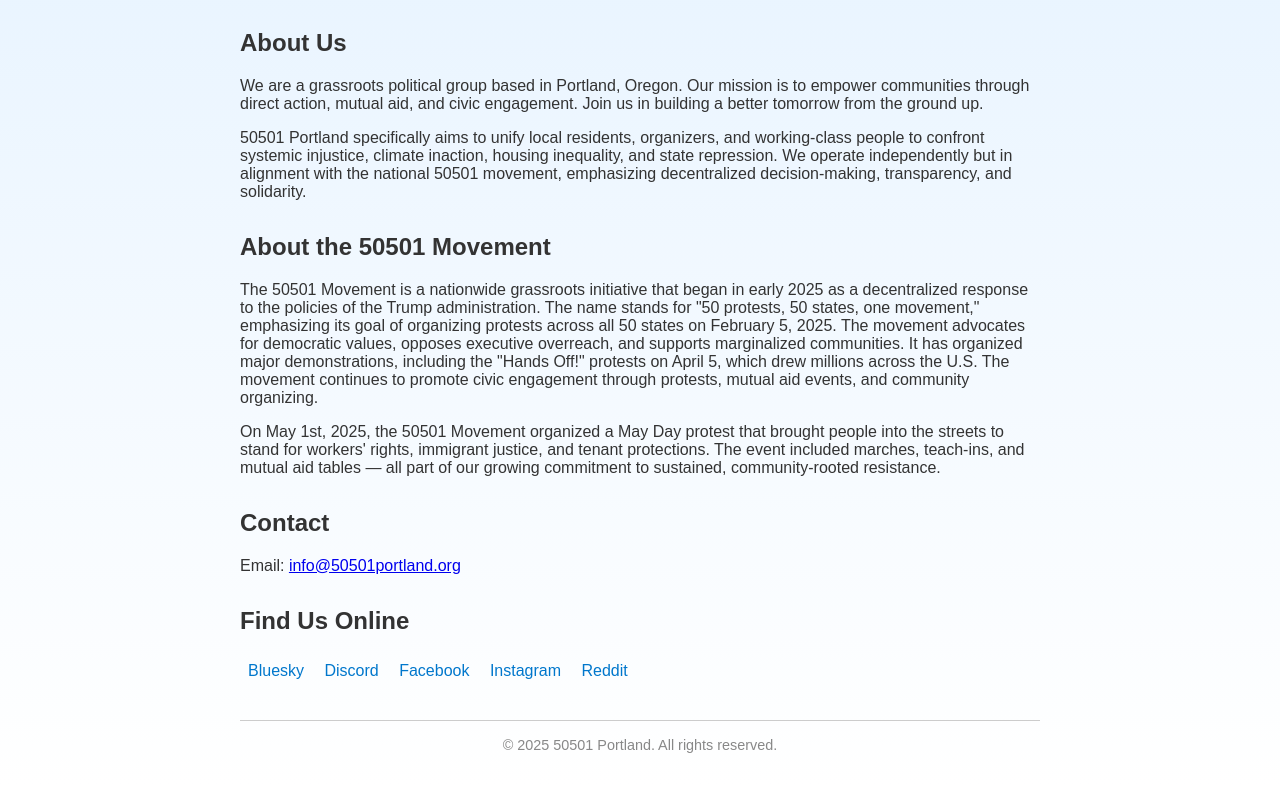
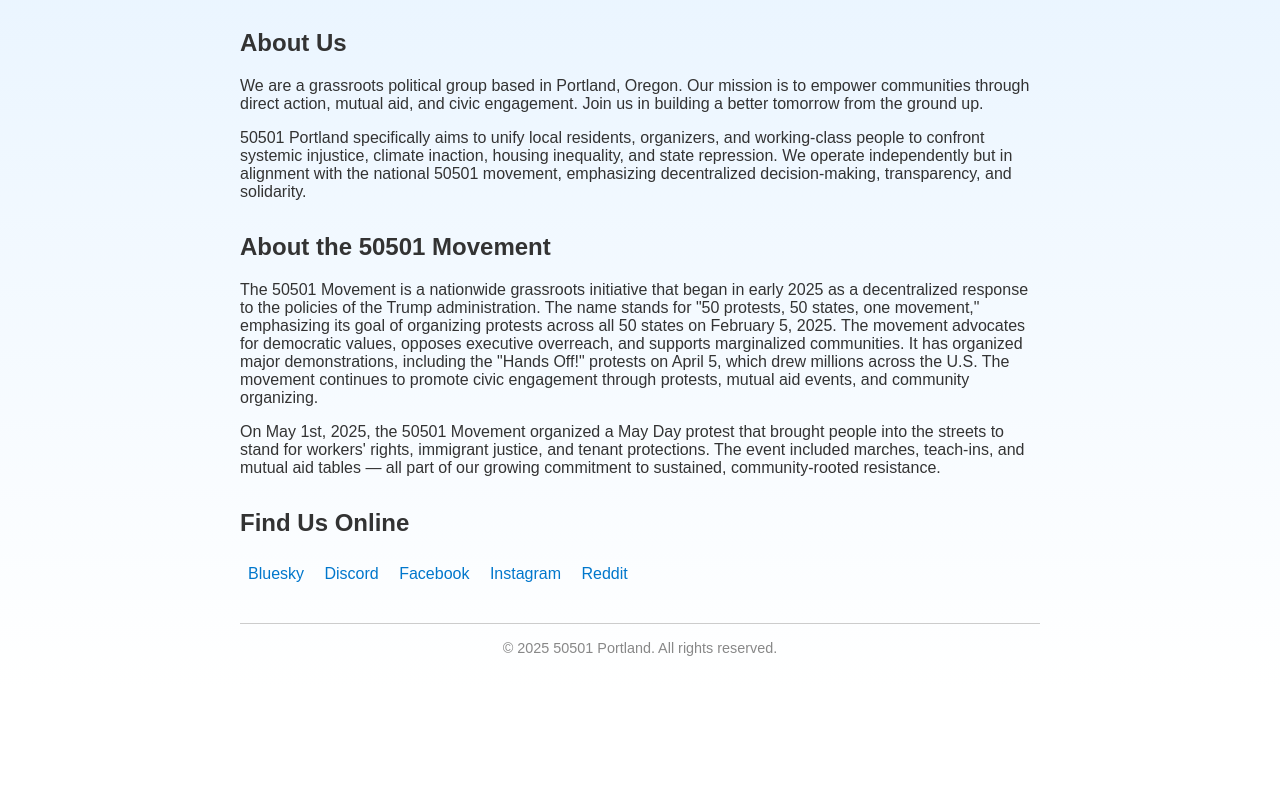
Before and after one commit to Lkdltn/50501portland.github.io, a plain HTML site: page index.html in a window 1280 px wide. Shown: the part 361-1146 px from the top of the page. After the commit the page ends 1049 px from the top, so only its background shows below. Drawn offline with Linux system fonts and the light colour scheme.

Commit message:
Update index.html

```diff
--- a/index.html
+++ b/index.html
@@ -77,11 +77,6 @@
 </section>
 
   <section>
-    <h2>Contact</h2>
-    <p>Email: <a href="mailto:info@50501portland.org">info@50501portland.org</a></p>
-  </section>
-
-  <section>
     <h2>Find Us Online</h2>
     <div class="social-links">
       <a href="https://bsky.app/profile/pdxoregon50501.bsky.social" target="_blank">Bluesky</a>
```
